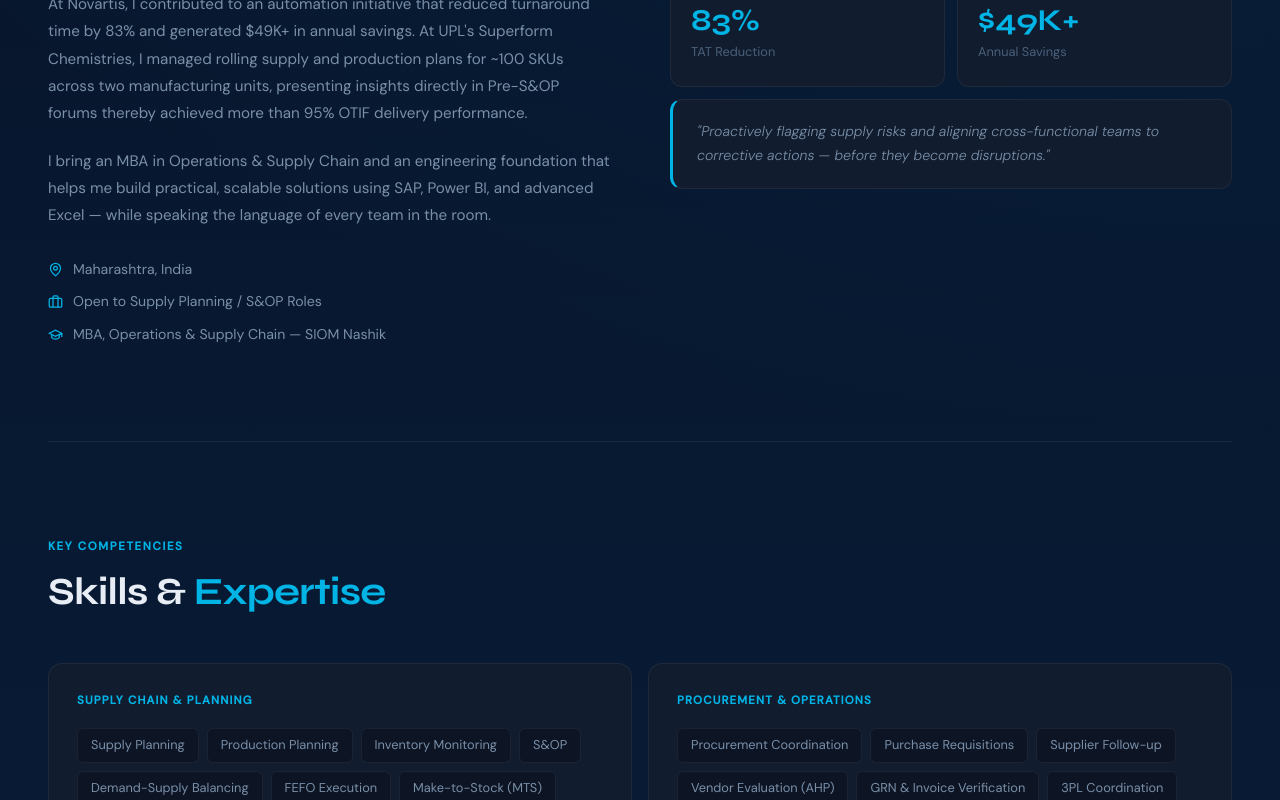
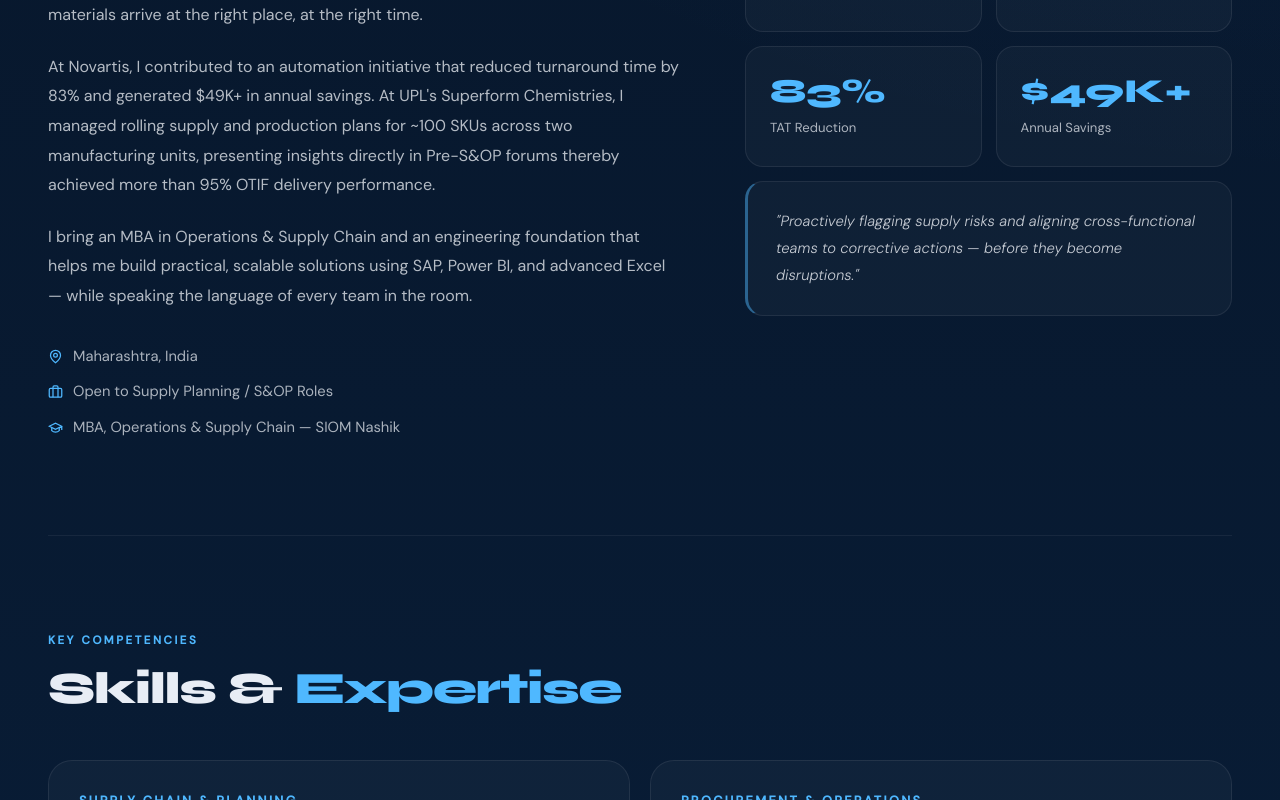
Before and after one commit to Tushar-A-Bhoyar/Portfolio, a plain HTML site: page index.html in a window 1280 px wide. Shown: the part 1160-1960 px from the top of the page. Drawn offline with Linux system fonts and the light colour scheme.

Commit message:
updated changes

```diff
--- a/index.html
+++ b/index.html
@@ -31,12 +31,12 @@
 
   body {
     font-family: 'DM Sans', sans-serif;
-    background: radial-gradient(circle at 50% 14%, rgba(51, 147, 255, 0.18), transparent 20%),
-                radial-gradient(circle at 85% 25%, rgba(6, 166, 255, 0.14), transparent 18%),
-                radial-gradient(circle at 24% 80%, rgba(15, 118, 255, 0.12), transparent 24%),
-                linear-gradient(180deg, #020617 0%, #071327 30%, #0a2c55 68%, #041826 100%);
+    background: radial-gradient(circle at 55% 10%, rgba(59, 175, 255, 0.18), transparent 18%),
+                radial-gradient(circle at 88% 24%, rgba(59, 130, 246, 0.16), transparent 16%),
+                radial-gradient(circle at 15% 80%, rgba(29, 78, 218, 0.12), transparent 22%),
+                linear-gradient(180deg, #020617 0%, #071426 28%, #0b2d55 70%, #041523 100%);
     background-size: 220% 220%;
-    animation: gradientShift 22s ease infinite;
+    animation: gradientShift 24s ease infinite;
     color: var(--text-primary);
     line-height: 1.6;
     overflow-x: hidden;
@@ -48,10 +48,10 @@
     position: fixed;
     inset: 0;
     background-image:
-      linear-gradient(rgba(255,255,255,0.05) 1px, transparent 1px),
-      linear-gradient(90deg, rgba(255,255,255,0.05) 1px, transparent 1px);
-    background-size: 72px 72px;
-    opacity: 0.18;
+      linear-gradient(rgba(255,255,255,0.045) 1px, transparent 1px),
+      linear-gradient(90deg, rgba(255,255,255,0.045) 1px, transparent 1px);
+    background-size: 80px 80px;
+    opacity: 0.15;
     pointer-events: none;
     z-index: 0;
   }
@@ -66,15 +66,15 @@
     justify-content: space-between;
     padding: 0 48px;
     height: 72px;
-    background: rgba(3, 11, 25, 0.72);
+    background: rgba(3, 10, 22, 0.70);
     backdrop-filter: blur(18px);
     border-bottom: 1px solid rgba(255,255,255,0.06);
   }
 
   .nav-logo {
     font-family: 'Syne', sans-serif;
-    font-weight: 800;
-    font-size: 1.3rem;
+    font-weight: 900;
+    font-size: 1.28rem;
     color: #f8fbff;
     letter-spacing: -0.02em;
   }
@@ -83,21 +83,21 @@
 
   .nav-links {
     display: flex;
-    gap: 42px;
+    gap: 44px;
     list-style: none;
   }
 
   .nav-links a {
-    font-size: 0.78rem;
+    font-size: 0.8rem;
     font-weight: 600;
-    letter-spacing: 0.15em;
+    letter-spacing: 0.16em;
     color: rgba(248,251,255,0.72);
     text-decoration: none;
     text-transform: uppercase;
     transition: color 0.2s ease;
   }
 
-  .nav-links a:hover { color: var(--text-primary); }
+  .nav-links a:hover { color: rgba(248,251,255,0.95); }
 
   /* HERO */
   #hero {
@@ -116,15 +116,15 @@
     display: inline-flex;
     align-items: center;
     gap: 10px;
-    padding: 8px 20px;
-    border: 1px solid rgba(79, 184, 255, 0.35);
+    padding: 10px 26px;
+    border: 1px solid rgba(79, 184, 255, 0.28);
     border-radius: 999px;
-    background: rgba(15, 118, 255, 0.08);
-    font-size: 0.75rem;
-    font-weight: 600;
-    letter-spacing: 0.16em;
+    background: rgba(15, 118, 255, 0.12);
+    font-size: 0.78rem;
+    font-weight: 700;
+    letter-spacing: 0.22em;
     text-transform: uppercase;
-    color: #56c4ff;
+    color: #60d6ff;
     margin-bottom: 28px;
   }
 
@@ -181,7 +181,7 @@
 
   .hero-buttons {
     display: flex;
-    gap: 16px;
+    gap: 24px;
     margin-bottom: 56px;
     flex-wrap: wrap;
     justify-content: center;
@@ -272,23 +272,24 @@
 
   .section-label {
     font-size: 0.72rem;
-    font-weight: 600;
-    letter-spacing: 0.14em;
+    font-weight: 700;
+    letter-spacing: 0.22em;
     text-transform: uppercase;
-    color: var(--accent);
-    margin-bottom: 12px;
+    color: #4fb8ff;
+    margin-bottom: 14px;
   }
 
   .section-title {
     font-family: 'Syne', sans-serif;
-    font-size: clamp(1.8rem, 3vw, 2.4rem);
-    font-weight: 700;
-    letter-spacing: -0.02em;
-    margin-bottom: 16px;
-    line-height: 1.2;
+    font-size: clamp(2.4rem, 3.5vw, 4rem);
+    font-weight: 800;
+    letter-spacing: -0.03em;
+    margin-bottom: 24px;
+    line-height: 1.05;
+    max-width: 920px;
   }
 
-  .section-title span { color: var(--accent); }
+  .section-title span { color: #4fb8ff; }
 
   .section-desc {
     color: var(--text-secondary);
@@ -307,80 +308,80 @@
   /* ABOUT */
   #about .about-grid {
     display: grid;
-    grid-template-columns: 1fr 1fr;
-    gap: 60px;
+    grid-template-columns: 1.3fr 1fr;
+    gap: 64px;
     margin-top: 48px;
     align-items: start;
   }
 
   .about-text p {
-    color: var(--text-secondary);
-    font-size: 0.95rem;
-    line-height: 1.8;
-    margin-bottom: 20px;
+    color: rgba(248,251,255,0.72);
+    font-size: 1rem;
+    line-height: 1.85;
+    margin-bottom: 22px;
   }
 
   .about-meta {
     display: flex;
     flex-direction: column;
-    gap: 10px;
-    margin-top: 28px;
+    gap: 12px;
+    margin-top: 34px;
   }
 
   .about-meta-item {
     display: flex;
     align-items: center;
     gap: 10px;
-    font-size: 0.88rem;
-    color: var(--text-secondary);
+    font-size: 0.92rem;
+    color: rgba(248,251,255,0.68);
   }
 
-  .about-meta-item svg { color: var(--accent); flex-shrink: 0; }
+  .about-meta-item svg { color: #4fb8ff; flex-shrink: 0; }
 
   .stats-grid {
     display: grid;
-    grid-template-columns: 1fr 1fr;
-    gap: 12px;
+    grid-template-columns: repeat(2, minmax(0, 1fr));
+    gap: 14px;
   }
 
   .stat-card {
-    background: var(--bg-card);
-    border: 1px solid var(--border);
-    border-radius: 12px;
-    padding: 24px 20px;
-    transition: border-color 0.2s;
+    background: rgba(255,255,255,0.03);
+    border: 1px solid rgba(255,255,255,0.08);
+    border-radius: 18px;
+    padding: 28px 24px;
+    transition: border-color 0.2s ease, transform 0.2s ease;
   }
 
-  .stat-card:hover { border-color: var(--border-accent); }
+  .stat-card:hover { border-color: rgba(79,184,255,0.4); transform: translateY(-1px); }
 
   .stat-card .stat-num {
     font-family: 'Syne', sans-serif;
-    font-size: 1.9rem;
-    font-weight: 700;
-    color: var(--accent);
+    font-size: 2.1rem;
+    font-weight: 800;
+    color: #4fb8ff;
     line-height: 1;
-    margin-bottom: 6px;
+    margin-bottom: 8px;
   }
 
   .stat-card .stat-label {
-    font-size: 0.8rem;
-    color: var(--text-muted);
+    font-size: 0.82rem;
+    color: rgba(248,251,255,0.68);
   }
 
   .quote-card {
     grid-column: 1 / -1;
-    background: var(--bg-card);
-    border: 1px solid var(--border);
-    border-left: 3px solid var(--accent);
-    border-radius: 12px;
-    padding: 20px 24px;
+    background: rgba(255,255,255,0.03);
+    border: 1px solid rgba(255,255,255,0.08);
+    border-left: 3px solid rgba(79,184,255,0.45);
+    border-radius: 18px;
+    padding: 26px 28px;
   }
 
   .quote-card p {
-    font-size: 0.88rem;
+    font-size: 0.92rem;
     font-style: italic;
-    color: var(--text-secondary);
-    line-height: 1.7;
+    color: rgba(248,251,255,0.78);
+    line-height: 1.85;
   }
 
   /* SKILLS */
@@ -389,43 +390,43 @@
   .skills-grid {
     display: grid;
     grid-template-columns: 1fr 1fr;
-    gap: 16px;
+    gap: 20px;
     margin-top: 48px;
   }
 
   .skill-category {
-    background: var(--bg-card);
-    border: 1px solid var(--border);
-    border-radius: 14px;
-    padding: 28px;
-    transition: border-color 0.2s;
+    background: rgba(255,255,255,0.03);
+    border: 1px solid rgba(255,255,255,0.08);
+    border-radius: 24px;
+    padding: 30px;
+    transition: border-color 0.2s ease, transform 0.2s ease;
   }
 
-  .skill-category:hover { border-color: var(--border-accent); }
+  .skill-category:hover { border-color: rgba(79,184,255,0.4); transform: translateY(-1px); }
 
   .skill-category-title {
-    font-size: 0.72rem;
-    font-weight: 600;
-    letter-spacing: 0.1em;
+    font-size: 0.8rem;
+    font-weight: 700;
+    letter-spacing: 0.18em;
     text-transform: uppercase;
-    color: var(--accent);
-    margin-bottom: 18px;
+    color: #4fb8ff;
+    margin-bottom: 22px;
   }
 
   .skill-tags {
     display: flex;
     flex-wrap: wrap;
-    gap: 8px;
+    gap: 10px;
   }
 
   .skill-tag {
-    padding: 6px 13px;
-    background: var(--bg-secondary);
-    border: 1px solid var(--border);
-    border-radius: 6px;
-    font-size: 0.8rem;
-    color: var(--text-secondary);
-    transition: border-color 0.2s, color 0.2s;
+    padding: 8px 16px;
+    background: rgba(255,255,255,0.03);
+    border: 1px solid rgba(255,255,255,0.12);
+    border-radius: 999px;
+    font-size: 0.82rem;
+    color: rgba(248,251,255,0.78);
+    transition: border-color 0.2s ease, color 0.2s ease;
   }
 
   .skill-tag:hover { border-color: var(--border-accent); color: var(--text-primary); }
```
